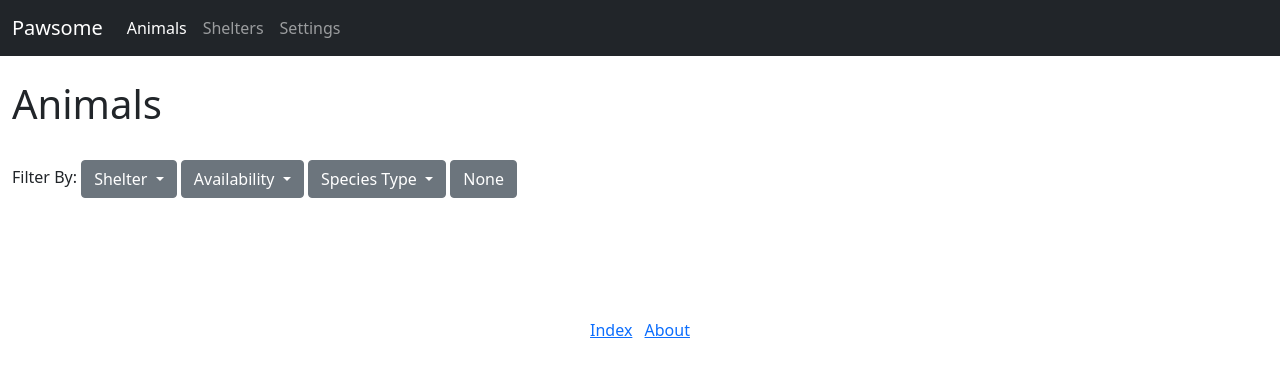
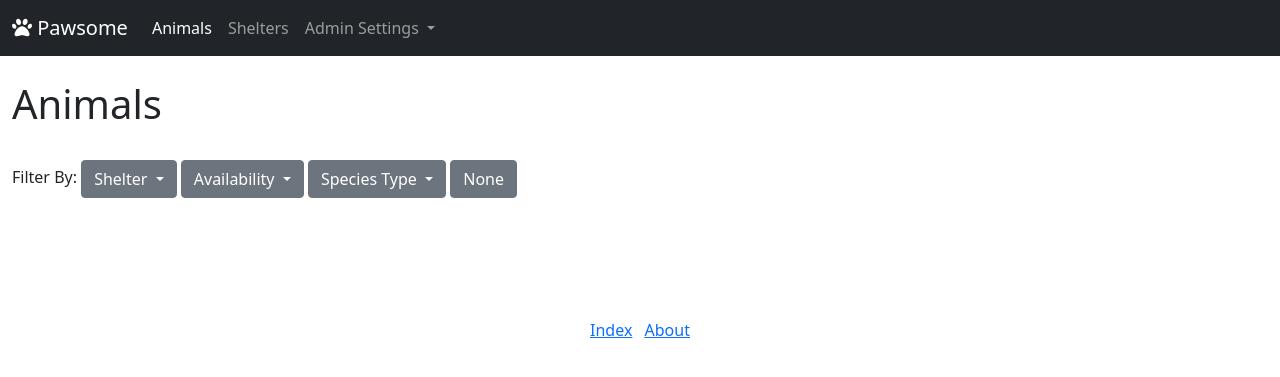
Before and after one commit to alpacawool/Pawsome-Rescue, a Flask app: page /animals in a window 1280 px wide. Shown: the top 377 px of the page. Run offline with Flask 2, Linux system fonts and the light colour scheme; data that the repository does not hold is empty; some libraries are stand-ins or nearby versions.

Commit message:
Added dropdown menu for Admin Settings

```diff
--- a/static/nw57_global_layout.css
+++ b/static/nw57_global_layout.css
@@ -19,3 +19,14 @@
     border-radius: 0.3em;
     display:inline-block;
 }
+
+/* Navigation Dropdown menu background */
+.navbar .dropdown-menu, .navbar .dropdown-item {
+    background-color: #212529;
+    color:#98958a;
+}
+
+/* Navigation Dropdown menu on Hover */
+.navbar .dropdown-item:hover {
+    color:#fff;
+}
--- a/templates/nw57_layout.j2
+++ b/templates/nw57_layout.j2
@@ -13,8 +13,12 @@
     <title>{% block title %}{% endblock title %}</title>
 </head>
 
-{# Set flash messages to disappear after certain interval #}
+{# FontAwesome Icons #}
+<script src="https://kit.fontawesome.com/e820c6b421.js" crossorigin="anonymous"></script>
+
+
 <script type="text/javascript">
+  // Set flash messages to disappear after certain interval
     window.setTimeout("document.getElementById('update-success').style.display='none';", 2000);
     window.setTimeout("document.getElementById('delete-success').style.display='none';", 2000);
 </script>
@@ -22,13 +26,15 @@
 <body>
 <nav class="navbar navbar-expand-sm navbar-dark bg-dark">
   <div class="container-fluid">
-        <a class="navbar-brand" href="/">Pawsome</a>
-        <button class="navbar-toggler" type="button" data-bs-toggle="collapse" data-bs-target="#navbarNav" aria-controls="navbarNav" aria-expanded="false" aria-label="Toggle navigation">
+    <a class="navbar-brand" href="/"><i class="fas fa-paw"></i> Pawsome</a>
+    <button class="navbar-toggler" type="button" data-bs-toggle="collapse" data-bs-target="#navbarSupportedContent" aria-controls="navbarSupportedContent" aria-expanded="false" aria-label="Toggle navigation">
       <span class="navbar-toggler-icon"></span>
     </button>
-        <div class="collapse navbar-collapse" id="navbarNav">
-        <ul class="navbar-nav">
+    <div class="collapse navbar-collapse" id="navbarSupportedContent">
+      <ul class="navbar-nav me-auto mb-2 mb-lg-0">
          <li class="nav-item">
+
+            {# Client Animals #}
             <a
             {% if active_page == 'animals'%}
                 class="nav-link active"
@@ -37,6 +43,8 @@
             {% endif %}
             href="/animals">Animals</a>
           </li>
+
+            {# Client Shelters #}
            <li class="nav-item">
             <a
             {% if active_page == 'shelters'%}
@@ -46,14 +54,25 @@
             {% endif %}
             href="/shelters">Shelters</a>
             </li>
-            <li class="nav-item">
+
+        {# Admin Settings Dropdown #}
+        <li class="nav-item dropdown">
           <a
             {% if active_page == 'settings'%}
-                class="nav-link active"
+                class="nav-link dropdown-toggle active"
             {% else %}
-                class="nav-link"
+                class="nav-link dropdown-toggle"
             {% endif %}
-            href="/settings">Settings</a>
+          href="/settings" id="navbarDropdown" role="button" data-bs-toggle="dropdown" aria-expanded="false">
+            Admin Settings
+          </a>
+          <ul class="dropdown-menu" aria-labelledby="navbarDropdown">
+            <li><a class="dropdown-item" href="/edit-animals">Animals</a></li>
+            <li><a class="dropdown-item" href="/edit-apps">Applications</a></li>
+            <li><a class="dropdown-item" href="/edit-shelters">Shelters</a></li>
+            <li><a class="dropdown-item" href="/edit-users">Users</a></li>
+            <li><a class="dropdown-item" href="/edit-roles">Roles</a></li>
+          </ul>
         </li>
       </ul>
     </div>
@@ -71,6 +90,11 @@
     </ul>
     </footer>
 
+    {# Popper and JQuery needed for navbar #}
+    {# JQuery #}
+    <script src="https://code.jquery.com/jquery-3.2.1.slim.min.js"></script>
+    {# Popper #}
+    <script src = "https://unpkg.com/@popperjs/core@2"></script>
     {# Bootstrap JS #}
     <script src="https://cdn.jsdelivr.net/npm/bootstrap@5.0.2/dist/js/bootstrap.bundle.min.js" integrity="sha384-MrcW6ZMFYlzcLA8Nl+NtUVF0sA7MsXsP1UyJoMp4YLEuNSfAP+JcXn/tWtIaxVXM" crossorigin="anonymous"></script>
 </body>
```
Lines whose indentation alone changed are shown as unchanged.
